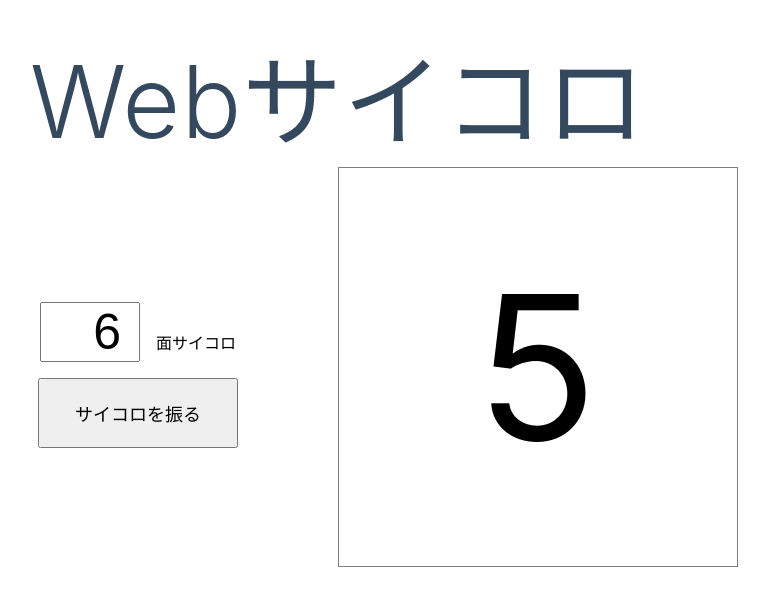
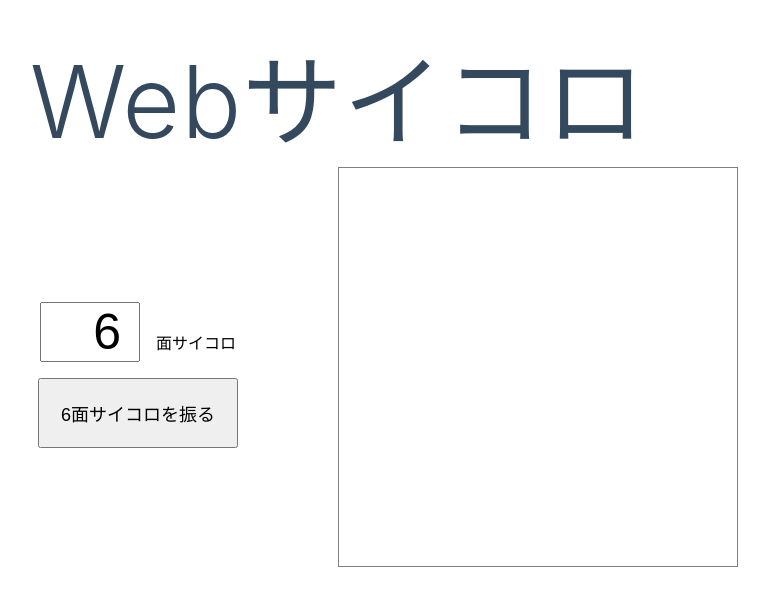
Before and after one commit to kansai-deshikai/web-dice, a Nuxt app: page / in a window 1280 px wide. Shown: the part 106-712 px from the top of the page, without its empty margins (302-1071 px from the left). Built offline with nearby package versions, Linux system fonts and the light colour scheme.

Commit message:
サイコロ機能の実装

```diff
--- a/pages/index.vue
+++ b/pages/index.vue
@@ -12,11 +12,11 @@
             <input type="number" class="dice-num" v-model="diceDim" /><span class="left-padding">面サイコロ</span>
           </div>
           <div>
-            <button v-on:click="roll">サイコロを振る</button>
+            <button v-on:click="roll">{{diceDim}}面サイコロを振る</button>
           </div>
         </div>
       </div>
-      <div class="dice-output">5</div>
+      <div class="dice-output">{{result}}</div>
     </div>
   </div>
 </template>
@@ -25,12 +25,13 @@
 export default {
   data() {
     return {
-      diceDim: 6
+      diceDim: 6,
+      result: null,
     };
   },
   methods:{
     roll() {
-      console.log(this.diceDim);
+      this.result = Math.floor( Math.random() * this.diceDim );
     }
   }
 }
```
